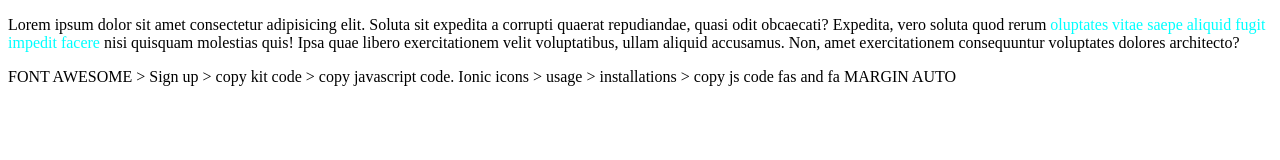
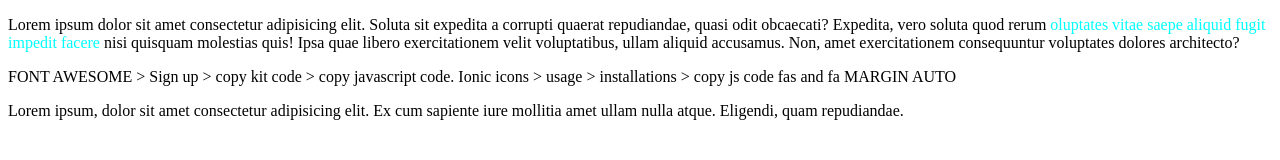
Before and after one commit to vinceEmeka/Class, a plain HTML site: page index.html in a window 1280 px wide. Drawn offline with Linux system fonts and the light colour scheme.

Commit message:
checking2

```diff
--- a/index.html
+++ b/index.html
@@ -39,5 +39,9 @@
     MARGIN AUTO
 
     <!-- Dropdown -->
+    <p>
+      Lorem ipsum, dolor sit amet consectetur adipisicing elit. Ex cum sapiente
+      iure mollitia amet ullam nulla atque. Eligendi, quam repudiandae.
+    </p>
   </body>
 </html>
```
